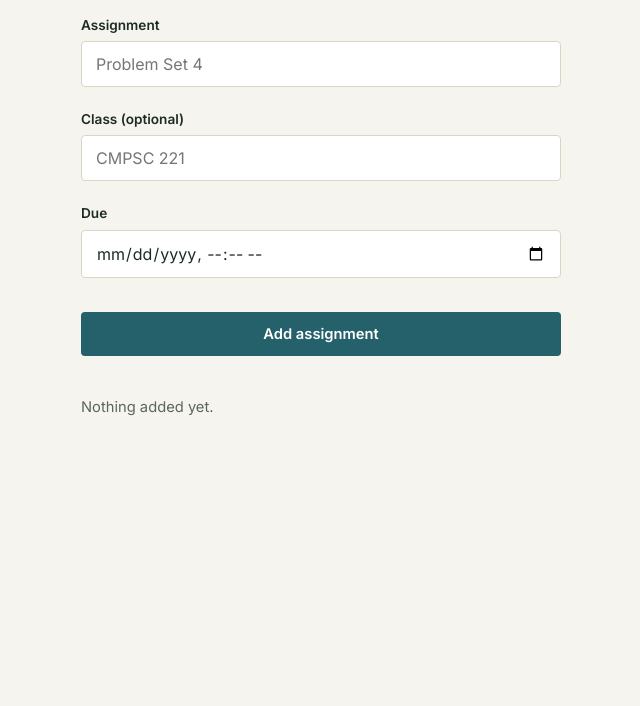
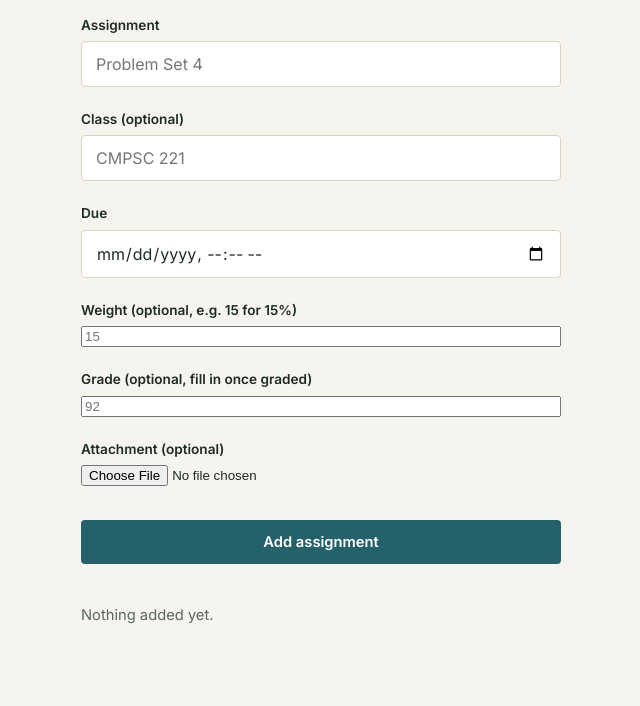
Before and after one commit to Aayush-Ingale/Projects, a Flask app: page /assignments in a window 1280 px wide. Shown: the part 218-924 px from the top of the page, without its empty margins (83-723 px from the left). Before the commit the page ends 634 px from the top, so only its background shows below. Run offline with Flask 3, Linux system fonts and the light colour scheme.

Commit message:
Add optional fields for assignment submission form

```diff
--- a/College Dashboard/templates/assignments.html
+++ b/College Dashboard/templates/assignments.html
@@ -7,8 +7,7 @@
   <h1>Assignments.</h1>
 </section>
 
-<form class="ticket-form" method="POST" action="{{ url_for('assignments_page') }}">
-  <label for="name">Assignment</label>
+<form class="ticket-form" method="POST" action="{{ url_for('assignments_page') }}" enctype="multipart/form-data">  <label for="name">Assignment</label>
   <input type="text" id="name" name="name" placeholder="Problem Set 4" required>
 
   <label for="class_name">Class (optional)</label>
@@ -16,6 +15,15 @@
 
   <label for="due_date">Due</label>
   <input type="datetime-local" id="due_date" name="due_date" required>
+
+  <label for="weight">Weight (optional, e.g. 15 for 15%)</label>
+  <input type="number" step="any" id="weight" name="weight" placeholder="15">
+
+  <label for="grade">Grade (optional, fill in once graded)</label>
+  <input type="number" step="any" id="grade" name="grade" placeholder="92">
+
+  <label for="attachment">Attachment (optional)</label>
+  <input type="file" id="attachment" name="attachment">
 
   <button class="btn-primary" type="submit">Add assignment</button>
 </form>
@@ -30,6 +38,17 @@
           <span class="assignment-name">{{ a.name }}</span>
           {% if a.class_name %}<span class="assignment-class">{{ a.class_name }}</span>{% endif %}
           <p class="assignment-due">Due {{ a.due_dt.strftime('%a %b %-d, %-I:%M %p') }}</p>
+          {% if a.grade is not none %}
+            <p class="assignment-due">Grade: {{ a.grade }}{% if a.weight %} (weight {{ a.weight }}){% endif %}</p>
+          {% endif %}
+          {% if a.attachment_filename %}
+            <a href="{{ url_for('download_attachment', assignment_id=a.id) }}">📎 {{ a.attachment_original_name }}</a>
+          {% endif %}
+          <form method="POST" action="{{ url_for('set_grade', assignment_id=a.id) }}" style="margin-top:6px;">
+            <input type="number" step="any" name="grade" value="{{ a.grade if a.grade is not none else '' }}" placeholder="Grade">
+            <input type="number" step="any" name="weight" value="{{ a.weight if a.weight is not none else '' }}" placeholder="Weight">
+            <button class="btn-ghost" type="submit">Save grade</button>
+          </form>
         </div>
         <div class="assignment-right">
           <span class="countdown-badge {{ 'is-overdue' if a.is_overdue }}">{{ a.countdown_text }}</span>
```
